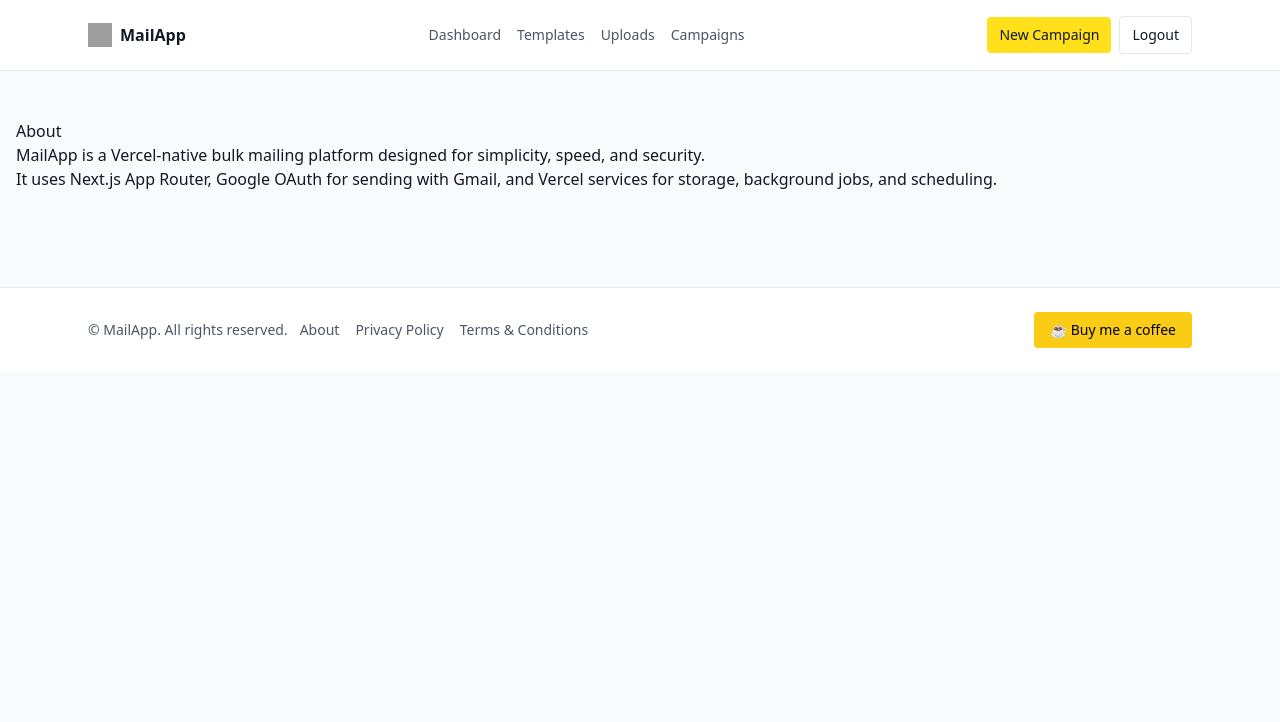
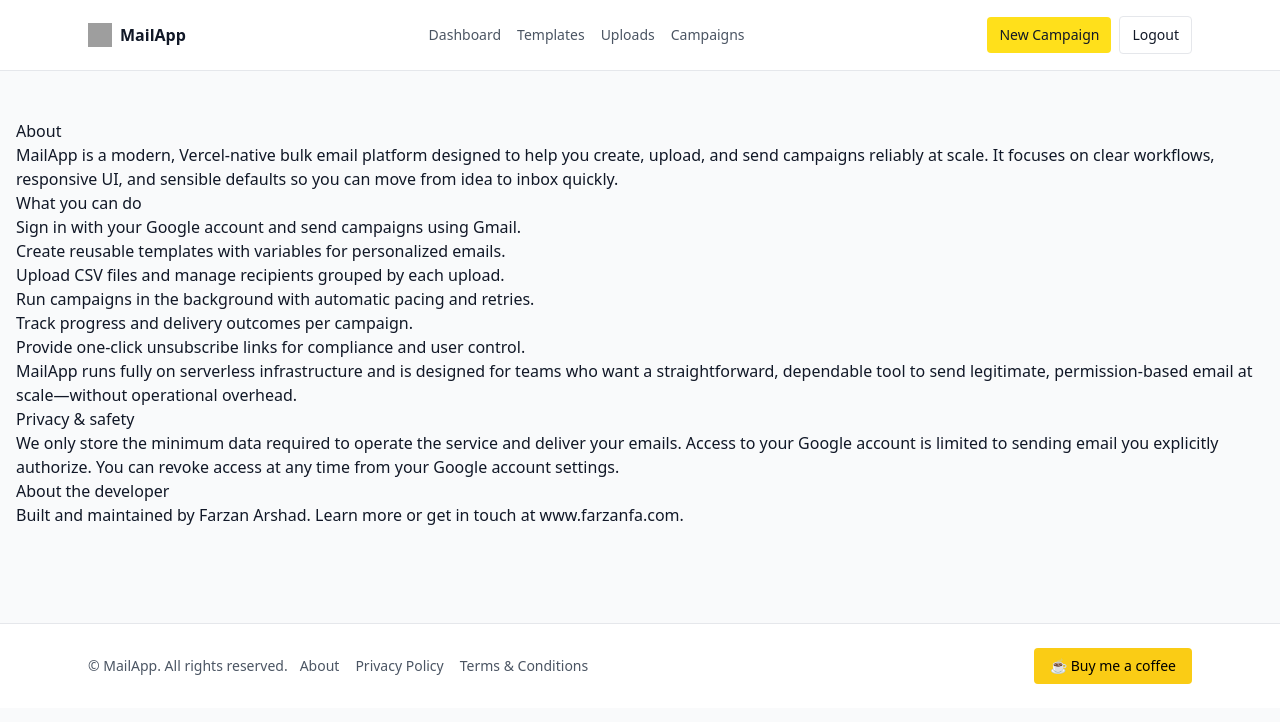
Before and after one commit to farzanfa/bulk-mail-app, a Next.js app: page /about in a window 1280 px wide. Shown: the top 722 px of the page. Built offline with nearby package versions, Linux system fonts and the light colour scheme; grey boxes are pictures that could not be loaded.

Commit message:
about: expand details and add developer intro link

```diff
--- a/app/about/page.tsx
+++ b/app/about/page.tsx
@@ -3,8 +3,35 @@ export default function AboutPage() {
   return (
     <main className="max-w-3xl mx-auto px-4 py-12 prose">
       <h1>About</h1>
-      <p>MailApp is a Vercel-native bulk mailing platform designed for simplicity, speed, and security.</p>
-      <p>It uses Next.js App Router, Google OAuth for sending with Gmail, and Vercel services for storage, background jobs, and scheduling.</p>
+      <p>
+        MailApp is a modern, Vercel‑native bulk email platform designed to help you create, upload, and send campaigns
+        reliably at scale. It focuses on clear workflows, responsive UI, and sensible defaults so you can move from idea
+        to inbox quickly.
+      </p>
+      <h2>What you can do</h2>
+      <ul>
+        <li>Sign in with your Google account and send campaigns using Gmail.</li>
+        <li>Create reusable templates with variables for personalized emails.</li>
+        <li>Upload CSV files and manage recipients grouped by each upload.</li>
+        <li>Run campaigns in the background with automatic pacing and retries.</li>
+        <li>Track progress and delivery outcomes per campaign.</li>
+        <li>Provide one‑click unsubscribe links for compliance and user control.</li>
+      </ul>
+      <p>
+        MailApp runs fully on serverless infrastructure and is designed for teams who want a straightforward, dependable
+        tool to send legitimate, permission‑based email at scale—without operational overhead.
+      </p>
+      <h2>Privacy & safety</h2>
+      <p>
+        We only store the minimum data required to operate the service and deliver your emails. Access to your Google
+        account is limited to sending email you explicitly authorize. You can revoke access at any time from your Google
+        account settings.
+      </p>
+      <h2>About the developer</h2>
+      <p>
+        Built and maintained by Farzan Arshad. Learn more or get in touch at
+        {' '}<a href="https://www.farzanfa.com" target="_blank" rel="noopener noreferrer">www.farzanfa.com</a>.
+      </p>
     </main>
   );
 }
```
